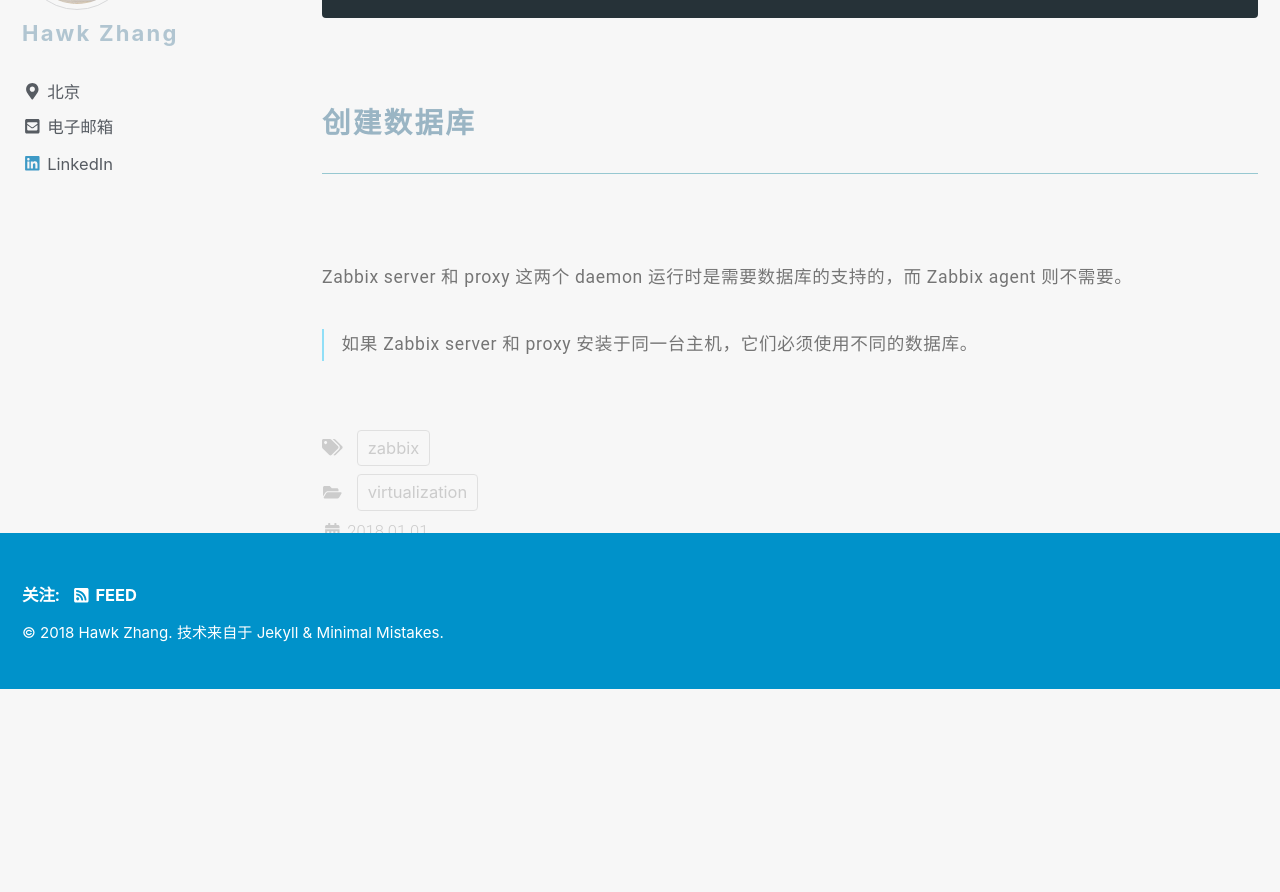
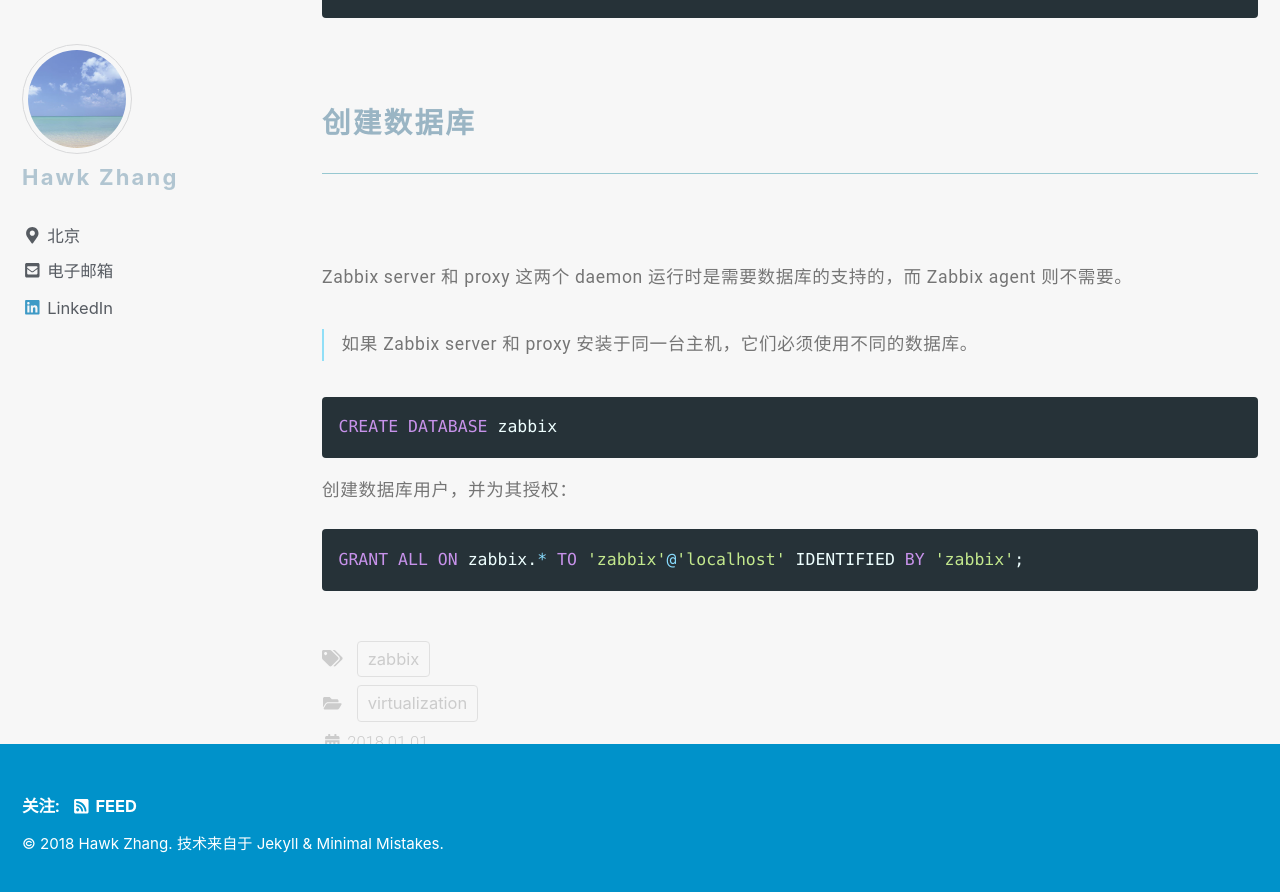
Before and after one commit to narru888/linotes_note, a Jekyll site: the page built from _posts/monitor/zabbix/2018-01-01-zabbix.basic.md, in a window 1280 px wide and 900 px high, scrolled down 8622 px. Shown: the top 892 px of the window. Built offline with Jekyll 4.4.1, drawn with Linux system fonts in a browser that asks for light colours; nearby versions of some CDN libraries; a script that is not in the unit is left out; before the commit the page ends 9311 px from its top, so only the background shows below that.

Commit message:
update on 2018-10-18 10:44:01 CST

````diff
--- a/_posts/monitor/zabbix/2018-01-01-zabbix.basic.md
+++ b/_posts/monitor/zabbix/2018-01-01-zabbix.basic.md
@@ -253,3 +253,13 @@
 Zabbix server 和 proxy 这两个 daemon 运行时是需要数据库的支持的，而 Zabbix agent 则不需要。
 
 >如果 Zabbix server 和 proxy 安装于同一台主机，它们必须使用不同的数据库。
+
+```sql
+CREATE DATABASE zabbix
+```
+
+创建数据库用户，并为其授权：
+
+```sql
+GRANT ALL ON zabbix.* TO 'zabbix'@'localhost' IDENTIFIED BY 'zabbix';
+```
````
